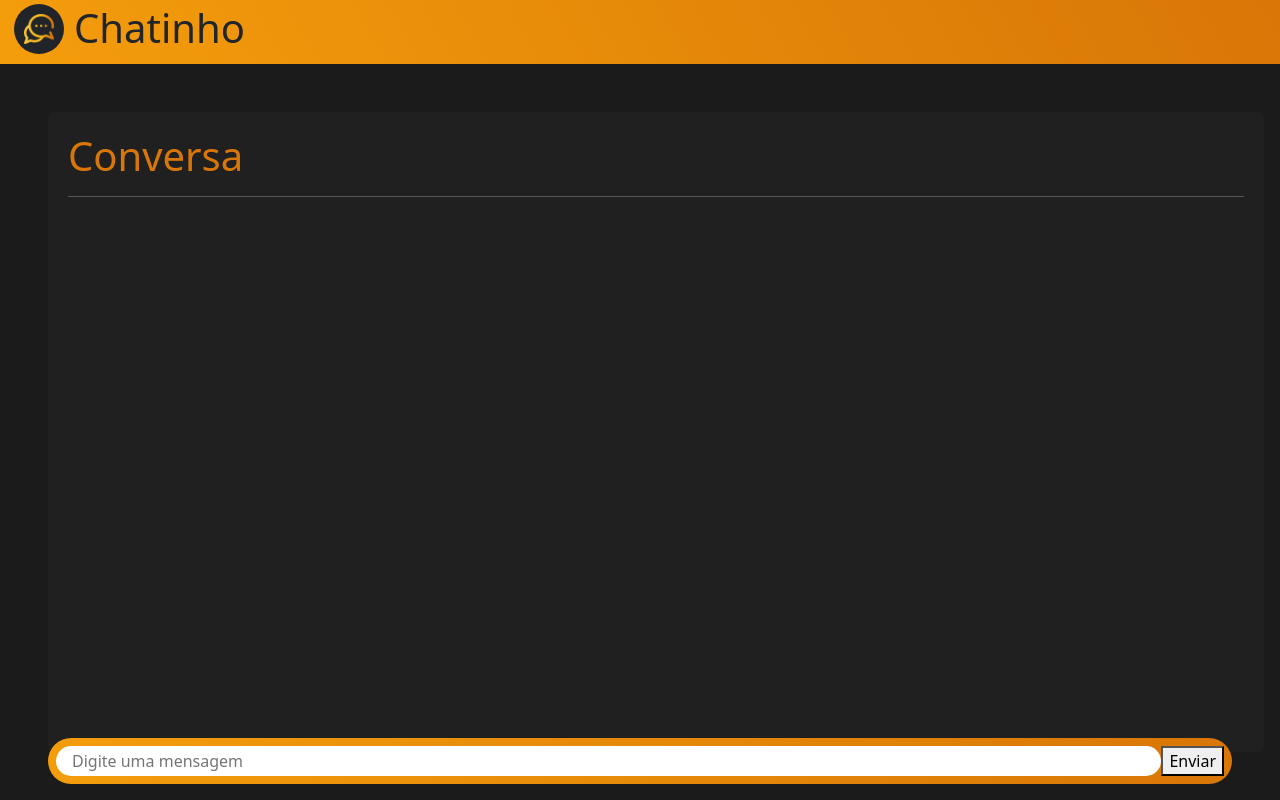
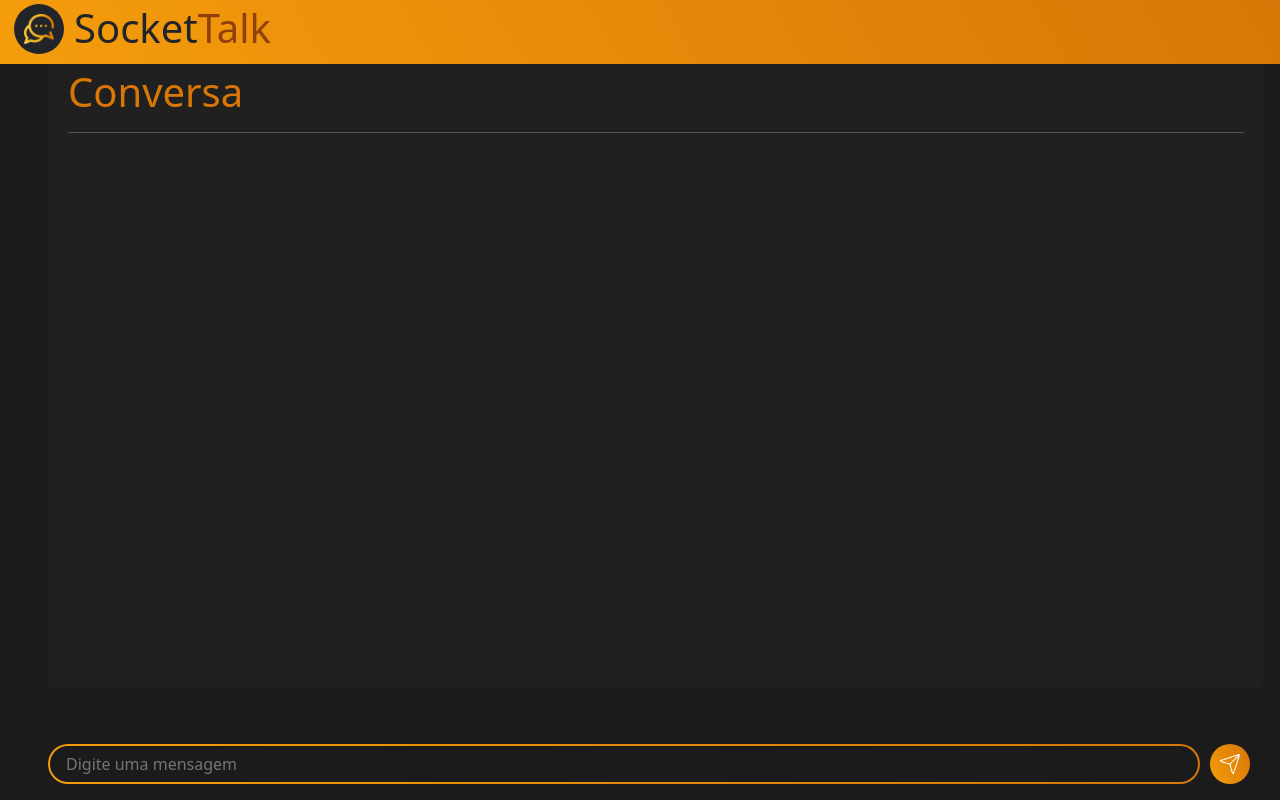
Before and after one commit to LuccasArruda/web-socket, a plain HTML site: page view/index.html in a window 1280 px wide. Drawn offline with nearby package versions, Linux system fonts and the light colour scheme.

Commit message:
feat: adicionar responsividade ao campo de envio de mensagem

```diff
--- a/view/assets/css/index.css
+++ b/view/assets/css/index.css
@@ -6,6 +6,7 @@
     --laranja-mediano: #d87607;
     --laranja: #923f0e;
     --amarelo-claro: #fffbeb;
+    --amarelo: #fde58a;
     --cinza-conversas: rgb(32, 32, 32);
     --cinza-fundo: rgb(27, 27, 27);
 }
@@ -40,6 +41,22 @@
 
 .text-laranja-mediano{
     color: var(--laranja-mediano);
+}
+
+.text-laranja{
+    color: var(--laranja);
+}
+
+.text-laranja-claro{
+    color: var(--laranja-claro);
+}
+
+.text-amarelo{
+    color: var(--amarelo);
+}
+
+.text-amarelo-claro{
+    color: var(--amarelo-claro);
 }
 
 .text-cinza-fundo{
@@ -93,11 +110,33 @@
     }
 }
 
+.btn-enviar{
+    border: none;
+    outline: none;
+    border-radius: 100px;
+    width: 40px;
+    height: 40px;
+    padding: 6px;
+    margin: 0px 10px;
+    transition-duration: 250ms;
+
+    img{
+        object-fit: contain;
+    }
+}
+
+.btn-enviar:hover{
+    transform: scale(1.15);
+}
+
 .input-mensagem {
+    padding: 2px;
+    width: 90%;
     input {
         outline: none;
         border: none;
         border-radius: 3px;
         width: 100%;
+        height: 100%;
     }
 }
--- a/view/index.html
+++ b/view/index.html
@@ -2,21 +2,26 @@
 <html lang="pt">
 <head>
     <meta charset="UTF-8">
-    <title>Chatinho</title>
+    <title>SocketTalk</title>
     <link href="https://cdn.jsdelivr.net/npm/bootstrap@5.3.3/dist/css/bootstrap.min.css" rel="stylesheet" integrity="sha384-QWTKZyjpPEjISv5WaRU9OFeRpok6YctnYmDr5pNlyT2bRjXh0JMhjY6hW+ALEwIH" crossorigin="anonymous">
     <link rel="stylesheet" href="assets/css/index.css">
+    <link rel="icon" href="assets/img/chat.png">
 </head>
 <body class="bg-cinza-fundo">
-    <header class="d-flex bg-gradiente-amarelo-principal-laranja-mediano p-1 text-center">
+    <header class="d-flex fixed-top bg-gradiente-amarelo-principal-laranja-mediano p-1 text-center">
         <div class="rounded-circle bg-dark logo-site">
             <img class="" src="assets/img/chat.png" alt="">
         </div>
-        <h1 class="cinza-fundo">Chatinho</h1>
+        <h1 class="cinza-fundo">Socket<span class="text-laranja">Talk</span></h1>
     </header>
     <main class="p-5">
-        <div class="input-mensagem bg-gradiente-amarelo-principal-secundario p-2 rounded-5 fixed-bottom mb-3 mx-5 d-flex">
-            <input class=" rounded-5 px-3" type="text" id="messageInput" placeholder="Digite uma mensagem" />
-            <button class="" onclick="sendMessage()">Enviar</button>
+        <div class="fixed-bottom d-flex mb-3 mx-5 w-100">
+            <div class="input-mensagem bg-gradiente-amarelo-principal-secundario rounded-5"> <!--flex-grow-1-->
+                <input class="rounded-5 px-3 bg-cinza-fundo text-amarelo-claro" type="text" id="messageInput" placeholder="Digite uma mensagem" />
+            </div>
+            <button class="justify-content-end btn-enviar bg-gradiente-amarelo-principal-secundario" onclick="sendMessage()">
+                <img class="w-100 h-100 p-1" src="assets/img/send.png" alt="">
+            </button>
         </div>
         <div class="rounded mensagens-conversa">
             <div class="fixed-top position-relative">
```
Also changed, not shown: view/assets/img/send.png (added).
